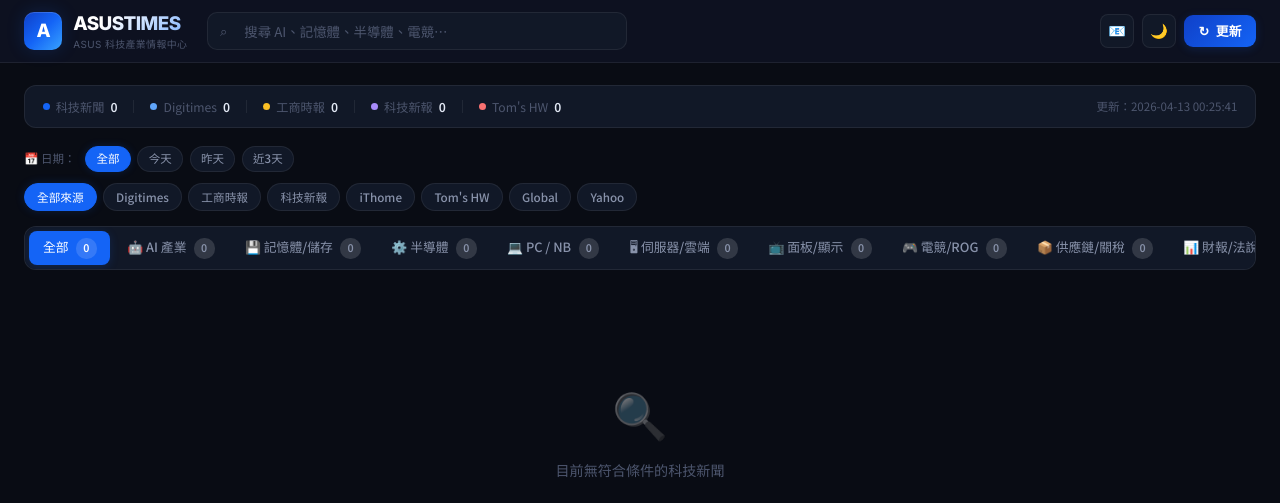
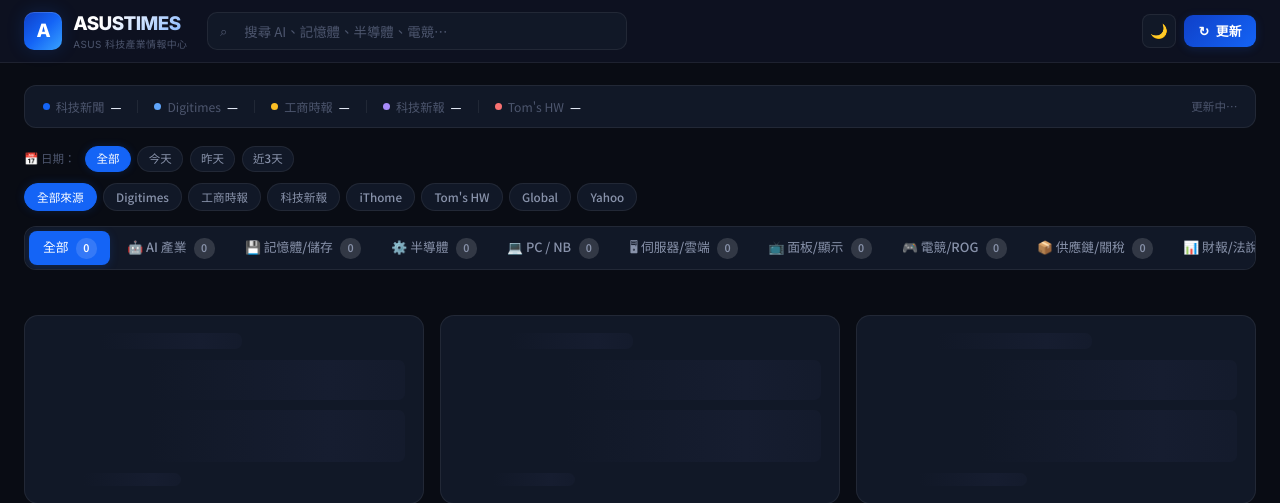
Before and after one commit to laralailyt-code/asustimes, a Flask app: page / in a window 1280 px wide. Shown: the top 503 px of the page. Run offline with Flask 3, Linux system fonts and the light colour scheme; data that the repository does not hold is empty; some libraries are stand-ins or nearby versions.

Commit message:
remove email button from UI

```diff
--- a/templates/index.html
+++ b/templates/index.html
@@ -451,7 +451,6 @@
     <div class="header-actions">
       <!-- Mobile search toggle -->
       <button class="btn-icon btn-search-mobile" id="searchToggle" title="搜尋">🔍</button>
-      <button class="btn-icon" id="emailBtn" title="發送摘要 Email">📧</button>
       <button class="btn-icon" id="themeToggle" title="切換主題">🌙</button>
       <button class="refresh-btn" id="refreshBtn" onclick="triggerRefresh()">
         <span id="refreshIcon">↻</span> 更新
```
